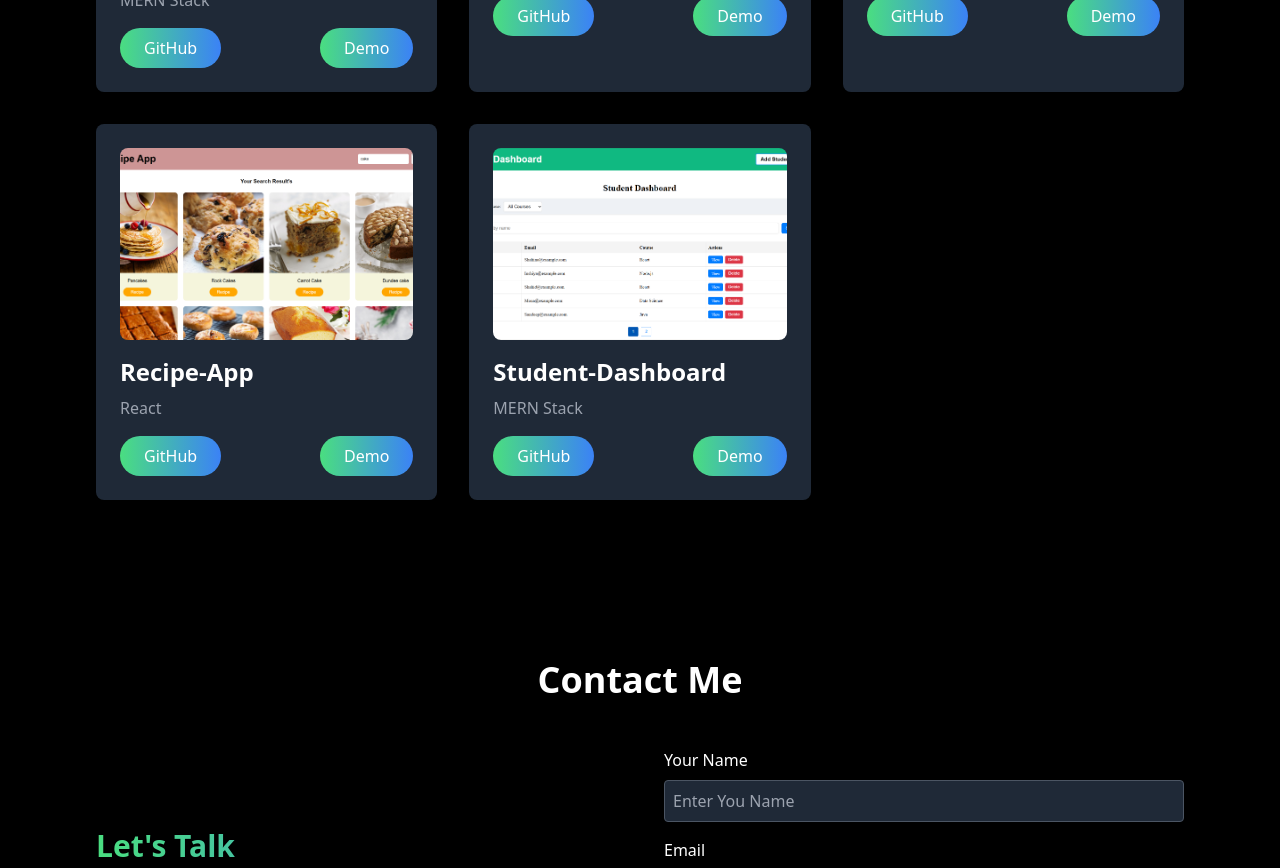
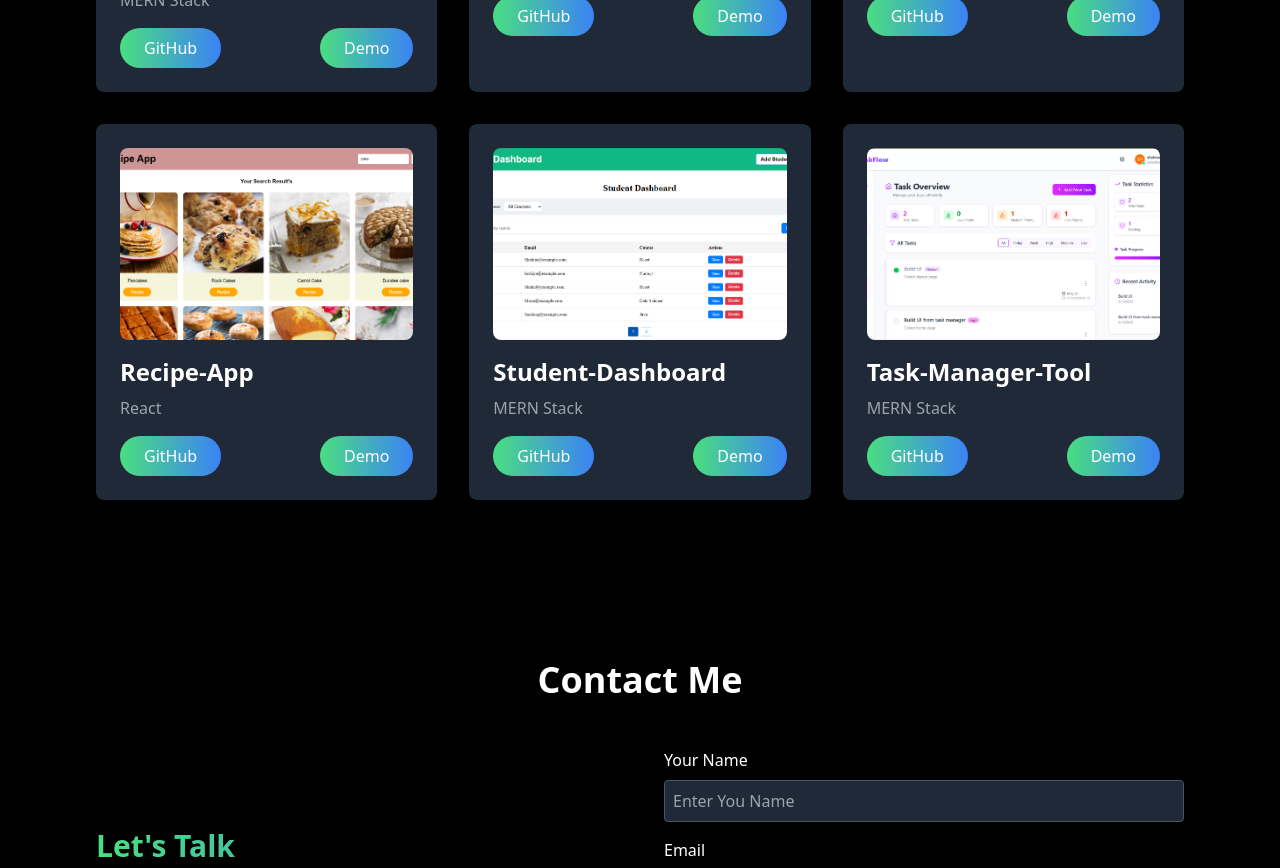
Before and after one commit to Inshiya1904/Portfolio-Project, a React (Vite) app: page / in a window 1280 px wide. Shown: the part 2320-3188 px from the top of the page. Built offline with nearby package versions, Linux system fonts and the light colour scheme.

Commit message:
new update

```diff
--- a/src/components/Projects.jsx
+++ b/src/components/Projects.jsx
@@ -7,6 +7,7 @@ import newsapi from "../assets/news-api.png";
 import recipeapp from "../assets/recipe-app.png";
 import ecom from "../assets/ecom.png";
 import stdDash from "../assets/Student-Dashboard.png";
+import task from "../assets/task-manager.png";
 
 
 
@@ -75,6 +76,14 @@ const projects = [
     github: "https://github.com/Inshiya1904/Student-Dashboard",
     demo: "https://student-dashboard-ji5w.onrender.com"
   },
+  {
+    id: 9,
+    name: "Task-Manager-Tool",
+    technologies: "MERN Stack",
+    image: task,
+    github: "https://github.com/Inshiya1904/Task-Manager-Tool",
+    demo: "https://taskflow-frontend-6swl.onrender.com"
+  },
 ];
 
 const Projects = () => {
```
Also changed, not shown: src/assets/task-manager.png (added).
